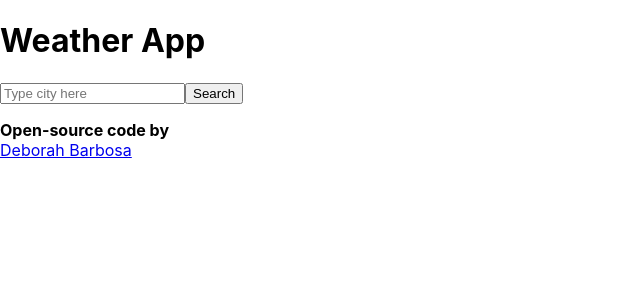
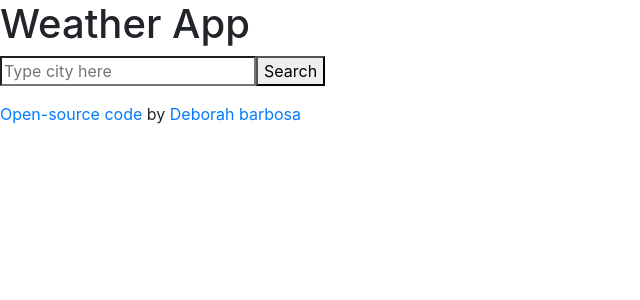
Before and after one commit to DeborahBarbosaOliveira/WeatherReact, a React (Create React App) app: page / in a window 1280 px wide. Shown: the top 300 px of the page, without its empty margins (0-640 px from the left). Built offline with nearby package versions, Linux system fonts and the light colour scheme.

Commit message:
UpdatedSources & AddedBootstrap

```diff
--- a/package.json
+++ b/package.json
@@ -7,6 +7,7 @@
     "@testing-library/react": "^11.2.5",
     "@testing-library/user-event": "^12.6.3",
     "axios": "^0.21.1",
+    "bootstrap": "^4.6.0",
     "react": "^17.0.1",
     "react-dom": "^17.0.1",
     "react-loader-spinner": "^4.0.0",
--- a/src/App.js
+++ b/src/App.js
@@ -6,7 +6,7 @@ export default function App() {
     <div className="App">
       <h1>Weather App</h1>
       <SearchEngine />
-        <span id="git-hub"> <strong>Open-source code by </strong> <br /><a href="https://github.com/DeborahBarbosaOliveira/SheCodesForecast" id="my-github">Deborah Barbosa</a></span>
+        <footer id="git-hub"> <a href="https://github.com/DeborahBarbosaOliveira/SheCodesForecast" id="my-github" target="_blank">Open-source code</a> by <a href="https://www.linkedin.com/in/deborah-barbosa-oliveira/" id="my-linkedin" target="_blank">Deborah barbosa</a></footer>
     </div>
   );
 }
--- a/src/index.js
+++ b/src/index.js
@@ -3,6 +3,7 @@ import ReactDOM from 'react-dom';
 import './index.css';
 import App from './App';
 import reportWebVitals from './reportWebVitals';
+import 'bootstrap/dist/css/bootstrap.css';
 
 ReactDOM.render(
   <React.StrictMode>
@@ -11,7 +12,4 @@ ReactDOM.render(
   document.getElementById('root')
 );
 
-// If you want to start measuring performance in your app, pass a function
-// to log results (for example: reportWebVitals(console.log))
-// or send to an analytics endpoint. Learn more: https://bit.ly/CRA-vitals
 reportWebVitals();
```
Also changed, not shown: public/index.html (+2 -23 lines), src/logo.svg (deleted), 1 other file (tests, documents, lock files or other folders).
